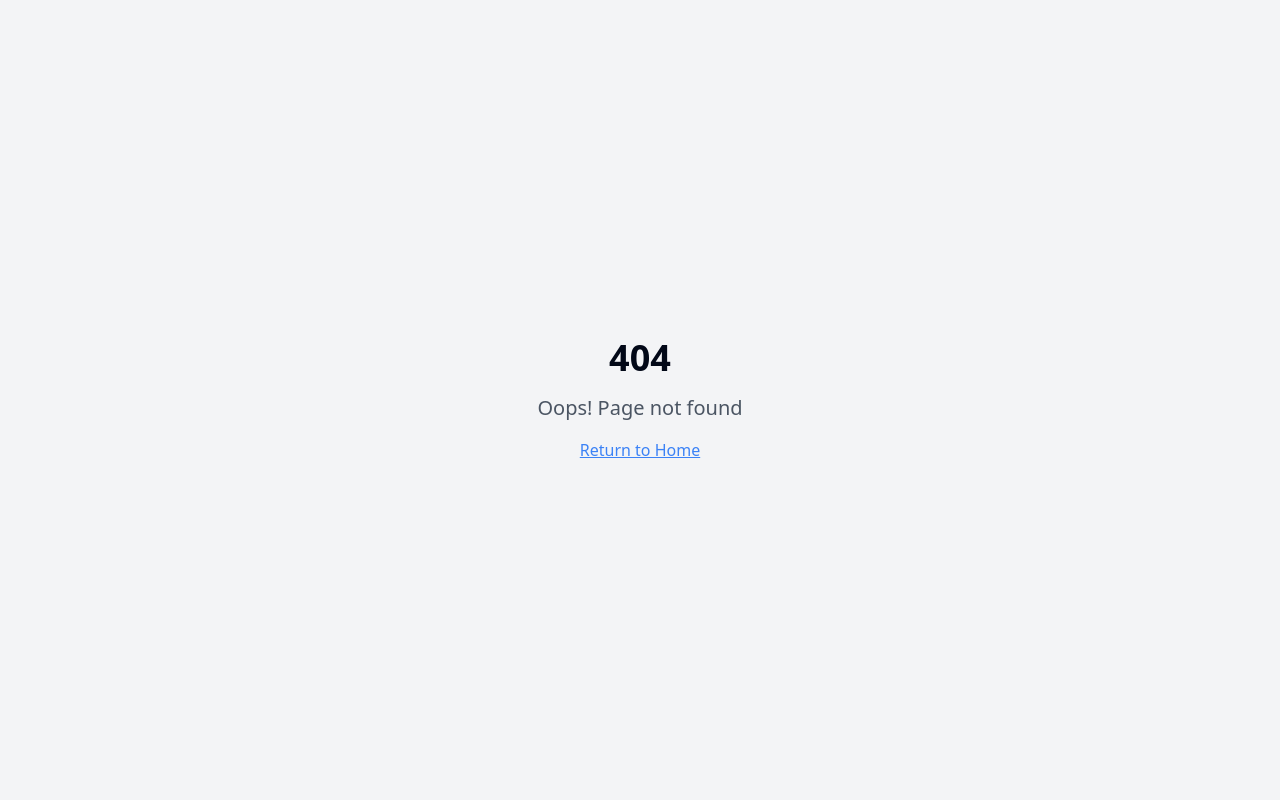
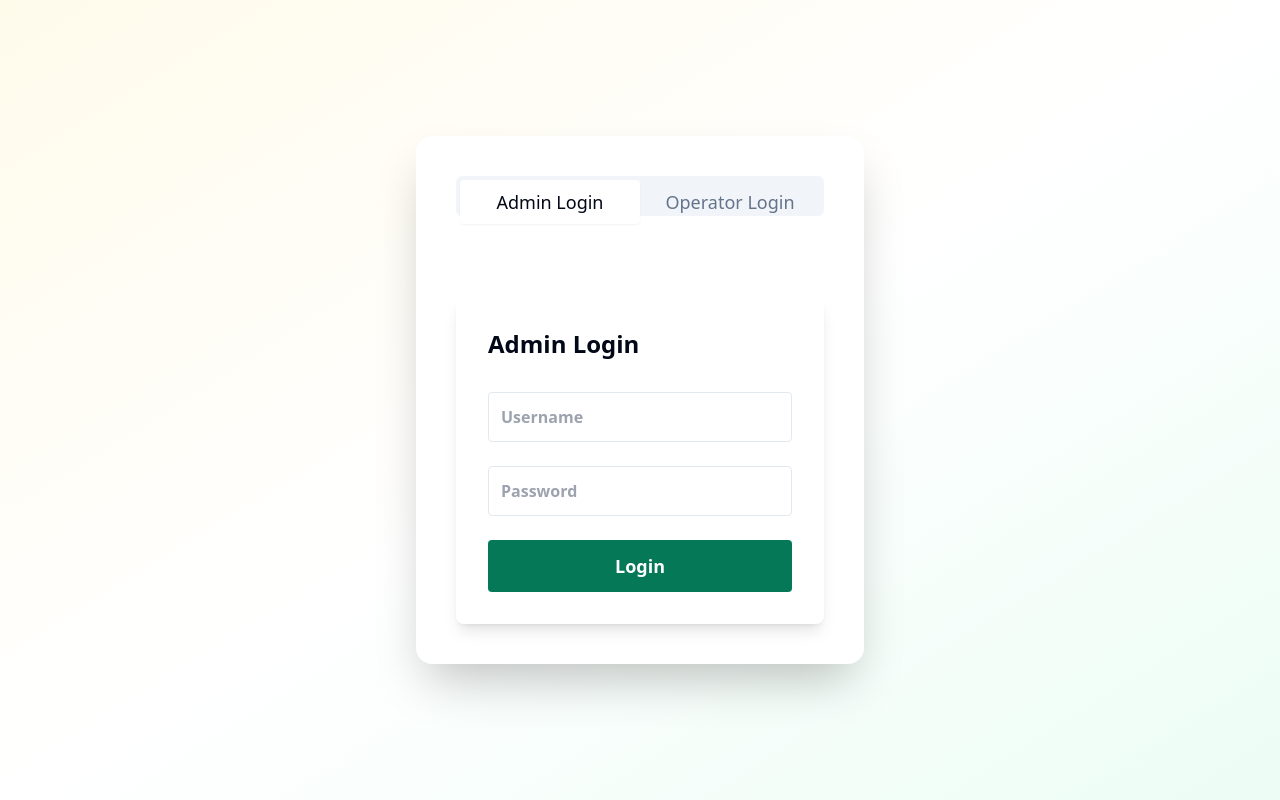
Before and after one commit to armangral/atta-chakki-tracker-app, a React (Vite) app: page /login in a window 1280 px wide. Before the commit this address had no page. Built offline with nearby package versions, Linux system fonts and the light colour scheme.

Commit message:
feat: Implement login screen
Adds a login screen accessible from the root path, allowing both admin and operator users to log in from the same page.

```diff
--- a/src/App.tsx
+++ b/src/App.tsx
@@ -10,6 +10,7 @@ import OperatorPOS from "./pages/OperatorPOS";
 import AdminProducts from "./pages/AdminProducts";
 import AdminUsers from "./pages/AdminUsers";
 import AdminSales from "./pages/AdminSales";
+import LoginPage from "./pages/Login";
 
 const queryClient = new QueryClient();
 
@@ -21,6 +22,7 @@ const App = () => (
       <BrowserRouter>
         <Routes>
           <Route path="/" element={<Index />} />
+          <Route path="/login" element={<LoginPage />} />
           <Route path="/admin" element={<AdminDashboard />} />
           <Route path="/admin/products" element={<AdminProducts />} />
           <Route path="/admin/sales" element={<AdminSales />} />
--- /dev/null
+++ b/src/pages/Login.tsx
@@ -0,0 +1,37 @@
+
+import { useState } from "react";
+import { Tabs, TabsList, TabsTrigger, TabsContent } from "@/components/ui/tabs";
+import LoginForm from "@/components/Auth/LoginForm";
+import { useNavigate } from "react-router-dom";
+
+export default function LoginPage() {
+  const [tab, setTab] = useState<"admin" | "operator">("admin");
+  const navigate = useNavigate();
+
+  function handleLogin(role: "admin" | "operator") {
+    if (role === "admin") {
+      navigate("/admin");
+    } else {
+      navigate("/pos");
+    }
+  }
+
+  return (
+    <div className="min-h-screen flex items-center justify-center bg-gradient-to-br from-amber-50 via-white to-emerald-50">
+      <div className="max-w-md w-full mx-auto bg-white rounded-2xl shadow-2xl p-6 sm:p-10 flex flex-col items-center">
+        <Tabs value={tab} onValueChange={setTab} className="w-full">
+          <TabsList className="w-full grid grid-cols-2 mb-8">
+            <TabsTrigger className="text-lg py-2" value="admin">Admin Login</TabsTrigger>
+            <TabsTrigger className="text-lg py-2" value="operator">Operator Login</TabsTrigger>
+          </TabsList>
+          <TabsContent value="admin">
+            <LoginForm role="admin" onLogin={() => handleLogin("admin")} />
+          </TabsContent>
+          <TabsContent value="operator">
+            <LoginForm role="operator" onLogin={() => handleLogin("operator")} />
+          </TabsContent>
+        </Tabs>
+      </div>
+    </div>
+  );
+}
```
